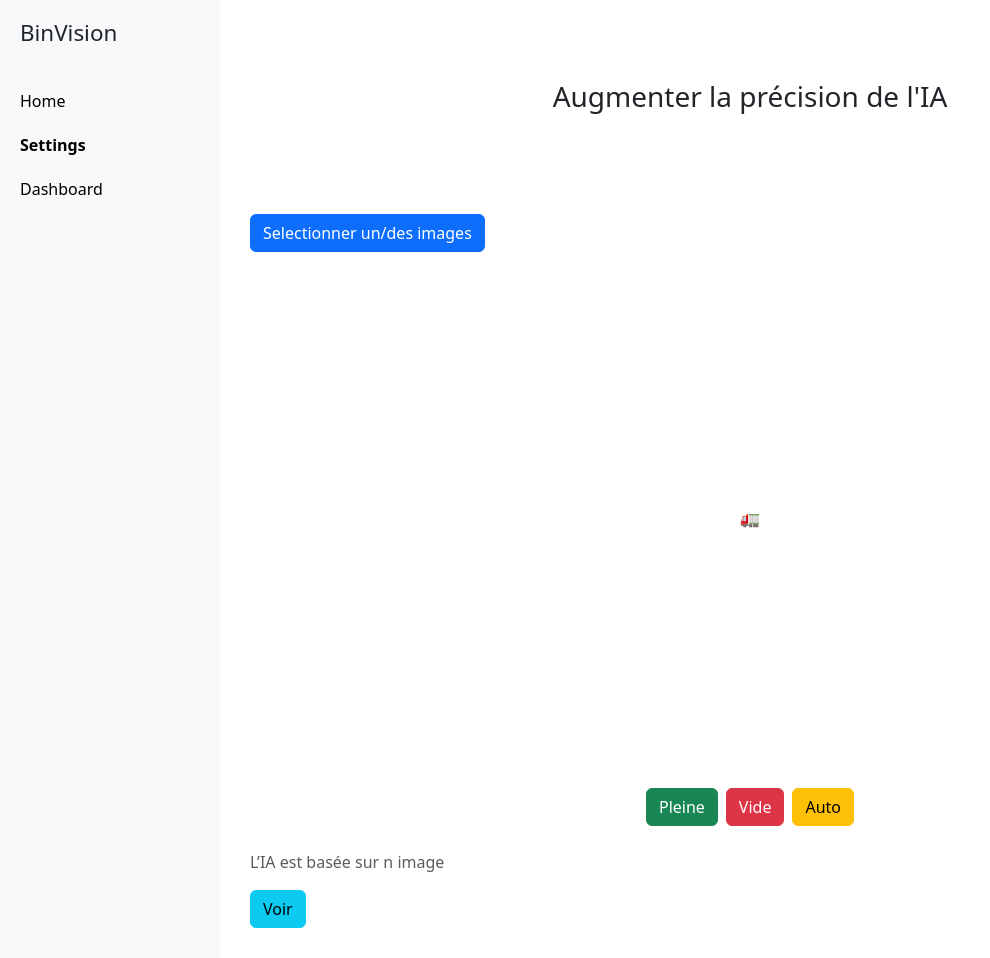
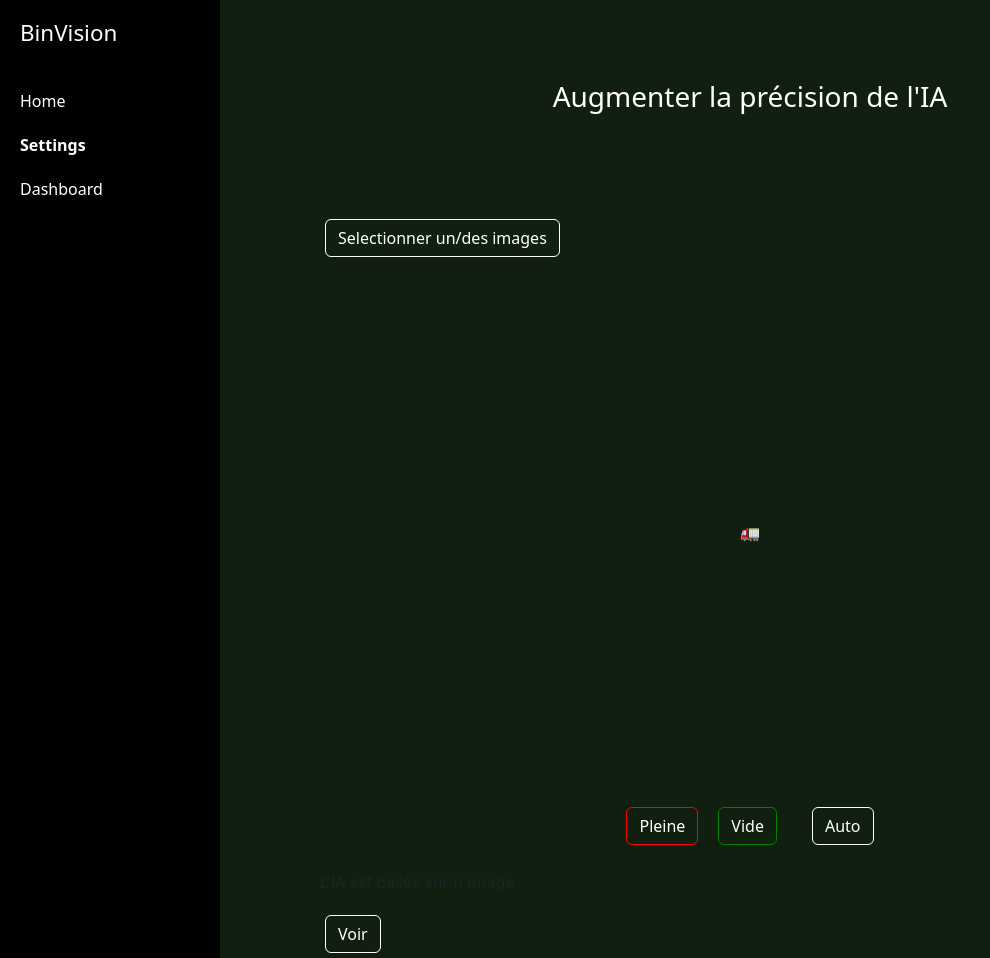
Before and after one commit to EnzoHOU10/BinVision, a Flask app: page / in a window 1280 px wide. Shown: the whole page, without its empty margins (0-990 px from the left). Run offline with Flask 3, Linux system fonts and the light colour scheme; data that the repository does not hold is empty.

Commit message:
update frontend

```diff
--- a/templates/index.html
+++ b/templates/index.html
@@ -12,11 +12,14 @@
       body {
         min-height: 100vh;
         display: flex;
+        background-color: #000f00ee;
+        color: white;
       }
       .sidebar {
         width: 220px;
-        background-color: #f8f9fa;
+        background-color: #000000;
         padding: 20px;
+        color: white;
       }
       .sidebar h2 {
         font-size: 1.4rem;
@@ -24,7 +27,7 @@
       .sidebar a {
         display: block;
         padding: 10px 0;
-        color: #000;
+        color: #ffffff;
         text-decoration: none;
       }
       .sidebar a:hover {
@@ -32,7 +35,7 @@
       }
       .content {
         flex: 1;
-        padding: 30px;
+        margin-inline: 100px;
       }
       #preview {
         width: 100%;
@@ -42,31 +45,120 @@
         justify-content: center;
         overflow: hidden;
       }
-      #classification {
+      #preview img {
+        height: 500px;
+        object-fit: contain;
+
+      }
+      .buttonrow {
+        display: flex;
+        gap: 10px;
+        margin-bottom: 20px;
+      }
+      .classification-buttons {
         display: flex;
         justify-content: center;
         gap: 10px;
         margin-top: 20px;
-      }
-      #preview img {
-        max-width: 100%;
-        max-height: 100%;
-        object-fit: contain;
+        margin-bottom: 20px;
       }
       h3 {
+        margin-top: 80px;
         margin-bottom: 100px;
-        margin-top: 50px;
         text-align: center;
       }
       .details {
         display: none;
+      }
+      .lightbox-container {
+        display: none;
+        position: fixed;
+        top: 0;
+        left: 0;
+        width: 100vw;
+        height: 100vh;
+        background-color: transparent;
+        z-index: 1000;
+        justify-content: center;
+        align-items: center;
+      }
+      .lightbox-content {
+        background: white;
+        padding: 20px;
+        border-radius: 8px;
+        max-width: 90%;
+        max-height: 90%;
+        position: relative;
+      }
+      .lightbox-img {
+        max-width: 100%;
+        max-height: 80vh;
+        display: block;
+        margin: auto;
+      }
+      .lightbox-close {
+        position: absolute;
+        top: 10px;
+        right: 10px;
+      }
+      .tableau {
+        height: 700px;
+        overflow-y: auto;
+      }
+      .margin-top {
+        margin-top: 1rem;
+      }
+      .btn{
+        margin: 5px;
+        color: white;
+        background-color: transparent;
+        border: 1px solid #ffffff;
+        transition: background-color 0.3s, color 0.3s;
+      }
+      .btn:hover {
+        background-color: #ffffff;
+        color: #000000;
+      }
+      #redbtn{
+        color: white;
+        background-color: transparent;
+        border: 1px solid red;
+        transition: background-color 0.3s, color 0.3s;
+      }
+      #redbtn:hover {
+        background-color: rgba(255, 0, 0, 0.1);
+        color: red;
+        filter:drop-shadow(0 0 10px rgba(255, 0, 0, 1));
+      }
+      #greenbtn{
+        color: white;
+        background-color: transparent;
+        border: 1px solid green;
+        transition: background-color 0.3s, color 0.3s;
+      }
+      #greenbtn:hover {
+        background-color: rgba(0, 128, 0, 0.1);
+        color: green;
+        filter:drop-shadow(0 0 10px rgba(0, 128, 0, 1));
+      }
+      #whitebtn{
+        margin-left:20px;
+        color: white;
+        background-color: transparent;
+        border: 1px solid white;
+        transition: background-color 0.3s, color 0.3s;
+      }
+      #whitebtn:hover {
+        background-color: rgba(255, 255, 255, 0.1);
+        color: white;
+        filter:drop-shadow(0 0 10px rgba(255, 255, 255, 1));
       }
     </style>
   </head>
   <body>
     <div class="sidebar">
       <h2>BinVision</h2>
-      <br/>
+      <br />
       <a href="/home">Home</a>
       <a href="/"><strong>Settings</strong></a>
       <a href="/dashboard">Dashboard</a>
@@ -75,8 +167,8 @@
     <div class="content">
       <div class="register">
         <h3>Augmenter la précision de l'IA</h3>
-        <div class="mb-3 d-flex gap-2">
-          <button class="btn btn-primary" onclick="document.getElementById('input').click()">Selectionner un/des images</button>
+        <div class="buttonrow">
+          <button class="btn" onclick="document.getElementById('input').click()">Selectionner un/des images</button>
         </div>
 
         <form method="POST" id="Form" enctype="multipart/form-data">
@@ -91,22 +183,23 @@
           />
 
           <div id="preview">🚛</div>
-          <div class="d-flex gap-2 mb-3" id="classification">
-            <button type="button" class="btn btn-success" onclick="annotation('Pleine')">Pleine</button>
-            <button type="button" class="btn btn-danger" onclick="annotation('Vide')">Vide</button>
-            <button type="button" class="btn btn-warning" onclick="annotation('Auto')">Auto</button>
+          <div class="classification-buttons" id="classification">
+            <button type="button" class="btn" id="redbtn" onclick="annotation('Pleine')">Pleine</button>
+            <button type="button" class="btn" id="greenbtn" onclick="annotation('Vide')">Vide</button>
+            <button type="button" class="btn" id="whitebtn" onclick="annotation('Auto')">Auto</button>
           </div>
         </form>
 
-        <div class="mt-4">
-          <p class="mt-2 text-muted">L’IA est basée sur n image</p>
-          <button class="btn btn-info" onclick="showDetails()">Voir</button>
+        <div class="margin-top">
+          <p class="margin-top text-muted">L’IA est basée sur n image</p>
+          <button class="btn" onclick="showDetails()">Voir</button>
         </div>
       </div>
+
       <div class="details">
-        <h4 class="mt-5">Images enregistrées :</h4>
+        <h3>Images enregistrées :</h4>
         <div class="table-responsive">
-          <table class="table table-bordered table-hover align-middle" style="height: 700px; overflow-y: auto;">
+          <table class="table table-bordered table-hover align-middle tableau">
             <thead class="table-light">
               <tr>
                 <th>Image</th>
@@ -144,23 +237,23 @@
               {% endfor %}
             </tbody>
           </table>
-          <div class="text-center mt-3">
-            <button class="btn btn-outline-primary me-2" onclick="prevPage()">Précédent</button>
+          <div class="text-center margin-top">
+            <button class="btn" onclick="prevPage()">Précédent</button>
             <span id="pageInfo">Page 1</span>
-            <button class="btn btn-outline-primary ms-2" onclick="nextPage()">Suivant</button>
+            <button class="btn" onclick="nextPage()">Suivant</button>
           </div>
         </div>
-        <div class="text-center mt-4">
-          <button class="btn btn-secondary" onclick="hideDetails()">Retour</button>
-        </div>
-      </div>
-      <div id="lightbox" style="display:none; position:fixed; top:0; left:0; width:100vw; height:100vh; background-color:transparent; z-index:1000; justify-content:center; align-items:center;">
-        <div style="background:white; padding:20px; border-radius:8px; max-width:90%; max-height:90%; position:relative;">
-          <button onclick="closeLightbox()" class="btn btn-danger" style="position:absolute; top:10px; right:10px;">X</button>
-          <img id="lightbox-img" src="" style="max-width:100%; max-height:80vh; display:block; margin:auto;" />
+        <div class="text-center margin-top">
+          <button class="btn" onclick="hideDetails()">Retour</button>
         </div>
       </div>
 
+      <div id="lightbox" class="lightbox-container">
+        <div class="lightbox-content">
+          <button onclick="closeLightbox()" class="btn">X</button>
+          <img id="lightbox-img" src="" class="lightbox-img" />
+        </div>
+      </div>
     </div>
 
     <script>
@@ -201,14 +294,17 @@
           })
           .catch((err) => alert("Erreur lors de l'envoi : " + err.message));
       }
+
       function showDetails() {
         document.querySelector('.register').style.display = 'none';
         document.querySelector('.details').style.display = 'block';
       }
+
       function hideDetails() {
         document.querySelector('.details').style.display = 'none';
         document.querySelector('.register').style.display = 'block';
       }
+
       // Pagination
       const rowsPerPage = 5;
       let currentPage = 1;
@@ -221,7 +317,7 @@
       });
 
       function showPage(page) {
-        const totalPages = Math.ceil(rows.length / rowsPerPage); // total de pages
+        const totalPages = Math.ceil(rows.length / rowsPerPage);
         const start = (page - 1) * rowsPerPage;
         const end = start + rowsPerPage;
 
@@ -231,7 +327,6 @@
 
         document.getElementById('pageInfo').textContent = `Page ${page}/${totalPages}`;
       }
-
 
       function nextPage() {
         if ((currentPage * rowsPerPage) < rows.length) {
@@ -246,6 +341,7 @@
           showPage(currentPage);
         }
       }
+
       function showImage(src) {
         const lightbox = document.getElementById('lightbox');
         const img = document.getElementById('lightbox-img');
@@ -259,7 +355,6 @@
         img.src = '';
         lightbox.style.display = 'none';
       }
-
     </script>
   </body>
 </html>
```
Also changed, not shown: 1 other file.
